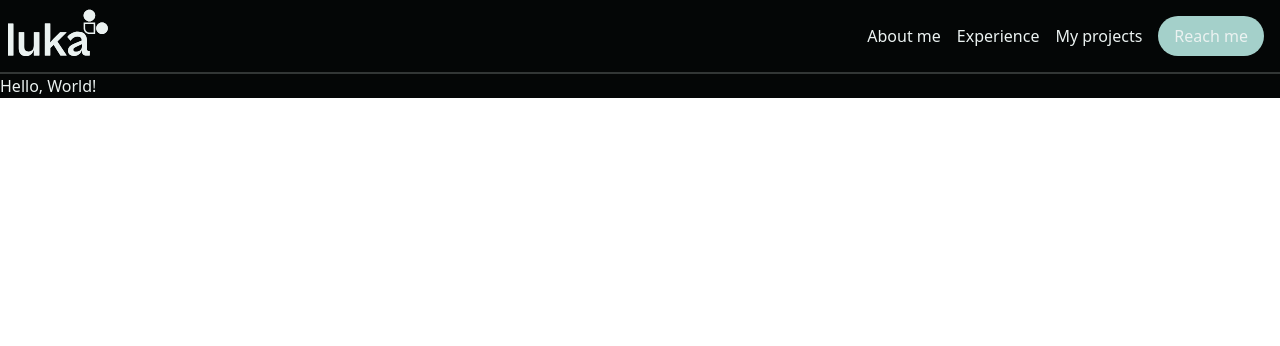
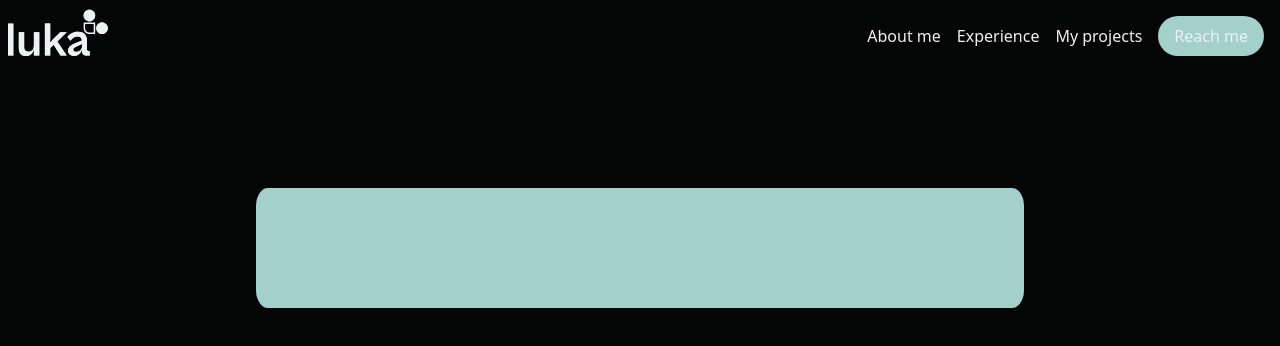
Before and after one commit to FluxyPrograming/CV_WEB, a React (Vite) app: page / in a window 1280 px wide. Shown: the top 346 px of the page. Built offline with nearby package versions, Linux system fonts and the light colour scheme.

Commit message:
header looks cool

```diff
--- a/src/components/Body.jsx
+++ b/src/components/Body.jsx
@@ -6,8 +6,9 @@ gsap.registerPlugin(useGSAP);
 export const Body = () => {
   return (
     <>
-      <section className="bg-main-bg text-main-text">
-        <p>Hello, World!</p>
+      <section className="bg-main-bg text-main-text min-h-dvh z-0">
+        <div className="h-20"></div>
+        <div className="m-auto bg-primary h-20 w-3/5 rounded-xl translate-y-32 scale-y-150"></div>
       </section>
     </>
   );
--- a/src/components/Header.jsx
+++ b/src/components/Header.jsx
@@ -8,8 +8,8 @@ export const Header = () => {
   const [style, setStyle] = useState("m-2 p-2 rounded-3xl bg-primary");
 
   return (
-    <header className="">
-      <div className="p-2 bg-main-bg flex border-b-2 border-b-main-text border-opacity-20">
+    <header className="fixed w-dvw z-10">
+      <div className="p-2 bg-main-bg flex">
         <TextLogo />
         <div className="flex-grow"></div>
         <ul className="text-main-text content-center flex items-center">
```
